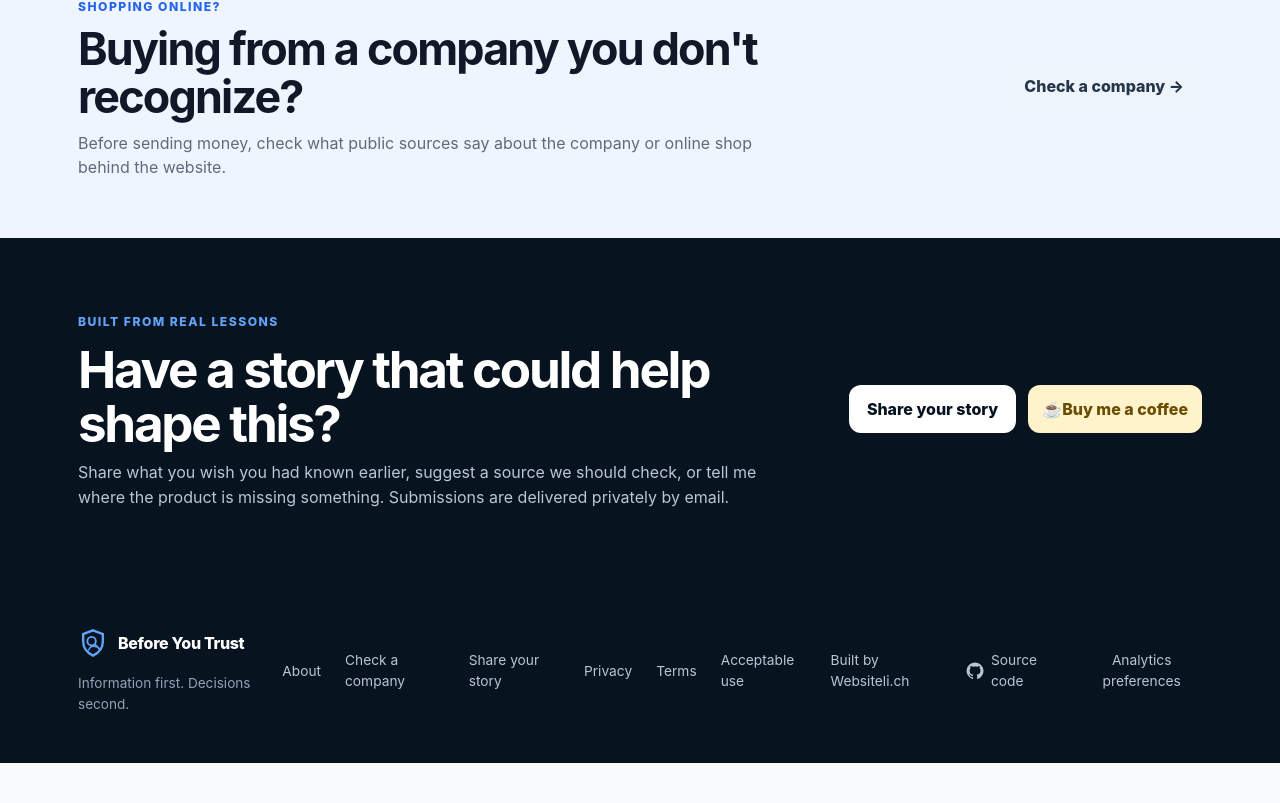
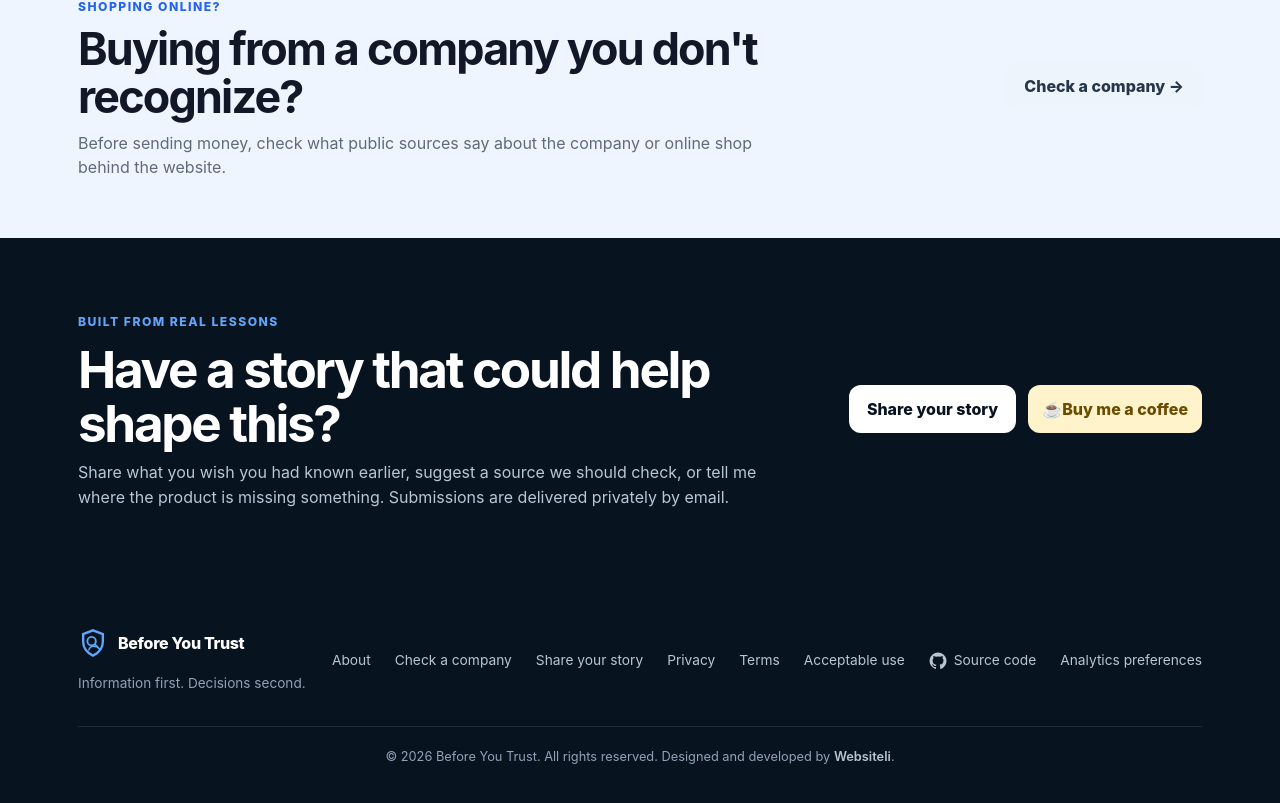
Before and after one commit to kuefmz/before-you-trust, a Next.js app: page / in a window 1280 px wide. Shown: the part 3040-3843 px from the top of the page. Before the commit the page ends 3803 px from the top, so only its background shows below. Built offline with nearby package versions, Linux system fonts and the light colour scheme; no server answers.

Commit message:
Add professional footer copyright and Websiteli attribution

```diff
--- a/app/layout.tsx
+++ b/app/layout.tsx
@@ -79,7 +79,8 @@ export default function RootLayout({
         <main>{children}</main>
 
         <footer className="site-footer">
-          <div className="shell footer-inner">
+          <div className="shell">
+            <div className="footer-inner">
               <div>
                 <Link className="brand brand--footer" href="/">
                   <BrandMark size={30} />
@@ -94,13 +95,6 @@ export default function RootLayout({
                 <Link href="/privacy">Privacy</Link>
                 <Link href="/terms">Terms</Link>
                 <Link href="/acceptable-use">Acceptable use</Link>
-              <a
-                href="https://websiteli.ch"
-                rel="noopener noreferrer"
-                target="_blank"
-              >
-                Built by Websiteli.ch
-              </a>
                 <a
                   aria-label="View the Before You Trust source code on GitHub"
                   className="source-code-link"
@@ -122,6 +116,28 @@ export default function RootLayout({
                 {ga4Id || gtmId ? <PrivacyPreferencesButton /> : null}
               </div>
             </div>
+            <div
+              style={{
+                borderTop: "1px solid rgba(255, 255, 255, 0.1)",
+                color: "#91a2b6",
+                fontSize: "0.8rem",
+                marginTop: "32px",
+                paddingTop: "20px",
+                textAlign: "center",
+              }}
+            >
+              © {new Date().getFullYear()} Before You Trust. All rights reserved. Designed and developed by{" "}
+              <a
+                href="https://websiteli.ch/?utm_source=beforeyoutrust.org&utm_medium=referral&utm_campaign=footer_attribution"
+                rel="noopener noreferrer"
+                style={{ color: "#b8c5d4", fontWeight: 600 }}
+                target="_blank"
+              >
+                Websiteli
+              </a>
+              .
+            </div>
+          </div>
         </footer>
 
         <AnalyticsConsent ga4Id={ga4Id} gtmId={gtmId} />
```
Lines whose indentation alone changed are shown as unchanged.
